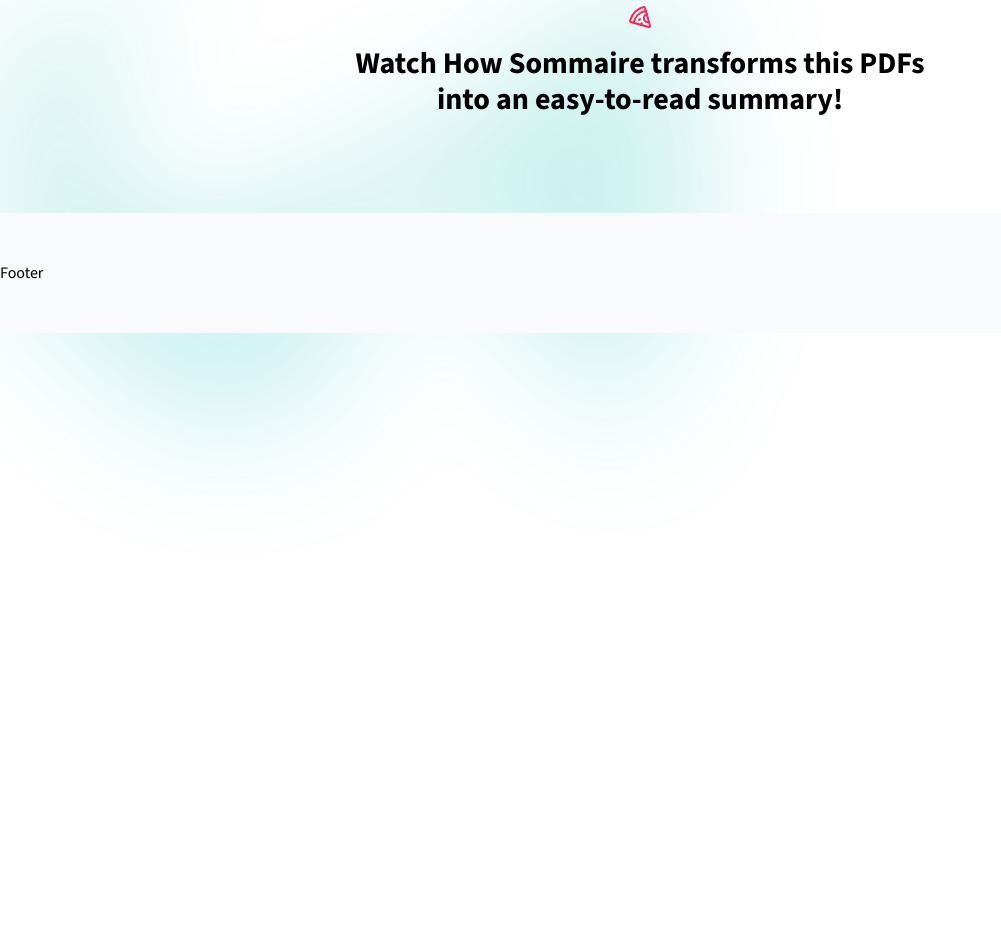
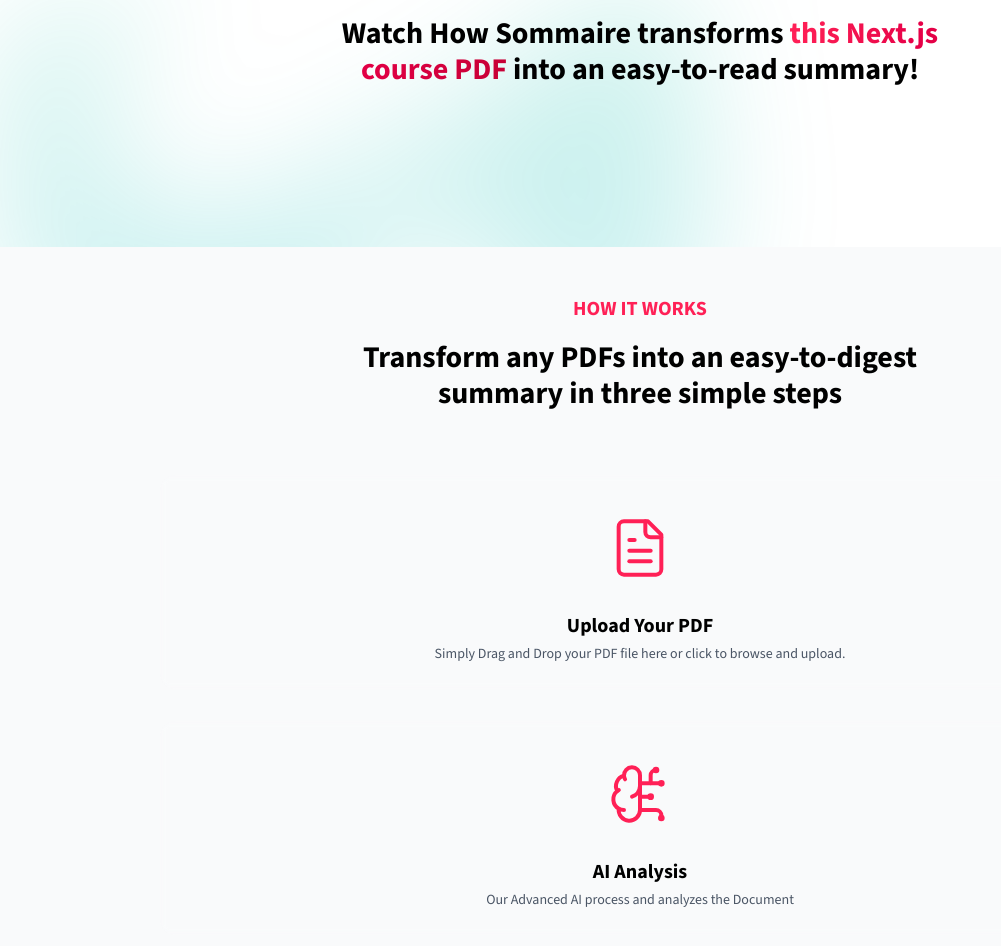
Before and after one commit to Senthee1811/Sommarize, a Next.js app: page / in a window 1280 px wide. Shown: the part 766-1712 px from the top of the page, without its empty margins (0-1001 px from the left). Before the commit the page ends 1191 px from the top, so only its background shows below. Built offline with nearby package versions, Linux system fonts and the light colour scheme.

Commit message:
Added HowItWorks section

```diff
--- a/app/page.tsx
+++ b/app/page.tsx
@@ -4,6 +4,7 @@
 
 import Image from "next/image";
 import DemoSection from "@/components/home/DemoSection";
+import HowItWorksSection from "@/components/home/HowItWorks";
 
 export default function Home() {
   return (
@@ -12,10 +13,11 @@
       <div className="flex flex-col  ">
         <HeroSection/>
         <DemoSection/>
+      <HowItWorksSection/>
       </div>
 
 
-      {/* <HowItWorksSection/>
+      {/*
       <PricingSection/>
       <CTASection/> */}
 
--- a/components/home/DemoSection.tsx
+++ b/components/home/DemoSection.tsx
@@ -3,7 +3,7 @@
 export default function DemoSection(){
     return (
         <section className="relative">
-            <div className="py-12 lg:py-24 max-w-5xl mx-auto px-4 sm:px-6 lg:px-8">
+            <div className="py-12 lg:py-24 max-w-5xl mx-auto px-4 sm:px-6 lg:px-8 lg:pt-12">
                   <div
             aria-hidden="true"
             className="pointer-events-none absolute inset-x-0 -top-40 -z-10 transform-gpu overflow-hidden blur-3xl">
@@ -17,11 +17,17 @@
                     </div>
             </div>
             <div className="flex flex-col items-center text-center space-y-4">
+                <div className="inline-flex items-center justify-center p-2 rounded-2xl bg-gra-100/80 backdrop-blur-xs border border-gray-500/20 mb-4">
                 <Pizza className="w-6 h-6 text-rose-500 " />
+                </div>
+                <div className="text-center mb-16">
                 <h3 className="font-bold text-3xl max-w-2xl mx-auto px-4 sm:px-6">
-                    Watch How Sommaire transforms this PDFs into an easy-to-read summary!
-
+                    Watch How Sommaire transforms <span className="bg-linear-to-r from-rose-500 to-rose-700 bg-clip-text text-transparent">this Next.js course PDF</span> into an easy-to-read summary!
                 </h3>
+                </div>
+                <div className="flex justify-center items-center px-2 sm:px-4 lg:px-6">
+                    {/* Summary Viewer */}
+                </div>
             </div>
 
             </div>
--- /dev/null
+++ b/components/home/HowItWorks.tsx
@@ -0,0 +1,86 @@
+import { BrainCircuit, FileOutput, FileText } from "lucide-react";
+import { ReactNode } from "react"
+type Step = {
+    icon:ReactNode;
+    label:string,
+    description:string
+}
+
+
+const steps:Step[] = [
+    {
+        icon: <FileText size={64} strokeWidth={1.5}/>,
+        label: "Upload Your PDF",
+        description:"Simply Drag and Drop your PDF file here or click to browse and upload."
+    },
+    {
+         icon: <BrainCircuit size={64} strokeWidth={1.5}/>,
+        label: "AI Analysis",
+        description:"Our Advanced AI process and analyzes the Document"
+    },
+    {
+         icon: <FileOutput size={64} strokeWidth={1.5}/>,
+        label: "Get Your Summary",
+        description:"Get your Summary in seconds and save hours of reading time."
+    }
+
+]
+
+
+
+export default function HowItWorksSection(){
+
+    return (
+        <section className="relative overflow-hidden bg-gray-50">
+            <div className="py-12 lg:py-24 max-w-5xl mx-auto px-4 sm:px-6 lg:px-8 lg:pt-12">
+                 <div
+            aria-hidden="true"
+            className="pointer-events-none absolute inset-x-0 -top-40 -z-10 transform-gpu overflow-hidden blur-3xl sm:-top-30">
+                <div
+                style={{
+                    clipPath:
+                    'polygon(50% 0%, 61% 35%, 98% 35%, 68% 57%, 79% 91%,50% 70%, 21% 91%, 32% 57%, 2% 35%, 39% 35%)',
+                    }}
+                    className="relative left-[calc(50%-11rem)] aspect-[1155/678] w-[36.125rem] -translate-x-1/2 rotate-[30deg] bg-linear-to-br from-emerald-500 via-teal-500 to-cyan-500 opacity-20 sm:left-[calc(50%-30rem)] sm:w-[72rem]"
+                    >
+                    </div>
+            </div>
+            <div className="text-center mb-16">
+                <h2 className="font-bold text-xl uppercase mb-4 text-rose-500">How It Works</h2>
+                <h3 className="font-bold text-3xl max-w-2xl mx-auto">Transform any PDFs into an easy-to-digest
+                     summary in three simple steps </h3>
+            </div>
+            <div className="grid grid-cols-1 md:grid=cols-3 gap-8 max-w-6xl mx-auto relative">
+                {steps.map((step,idx) => (
+                    <StepItem key={idx} {...step}/>
+
+
+
+                ))}
+            </div>
+            </div>
+        </section>
+    )
+}
+
+function StepItem({icon,label,description}:Step){
+    return <div className="relative p-6 rounded-2xl bg-white/5 backdrop-blur-xs
+    border border-white/10 hover:border-rose-500/50 transition-colors group w-full">
+       <div className="flex flex-col gap-4 h-full">
+        <div className="flex items-center justify-center h-24 w-24 mx-auto rounded-2xl bg-linear-br from-rose-500/50 to-transparent
+        group-hover:from-rose-500/20 transition-colors ">
+            <div className="text-rose-500"> {icon}</div>
+        </div>
+        <div className="flex flex-col flex-1 gap-1 justify-between">
+             <h4 className="text-center font-bold text-xl">{label}</h4>
+        <p className="text-center text-gray-600 text-sm">{description}</p>
+
+        </div>
+
+       </div>
+
+
+
+    </div>
+
+}
```
